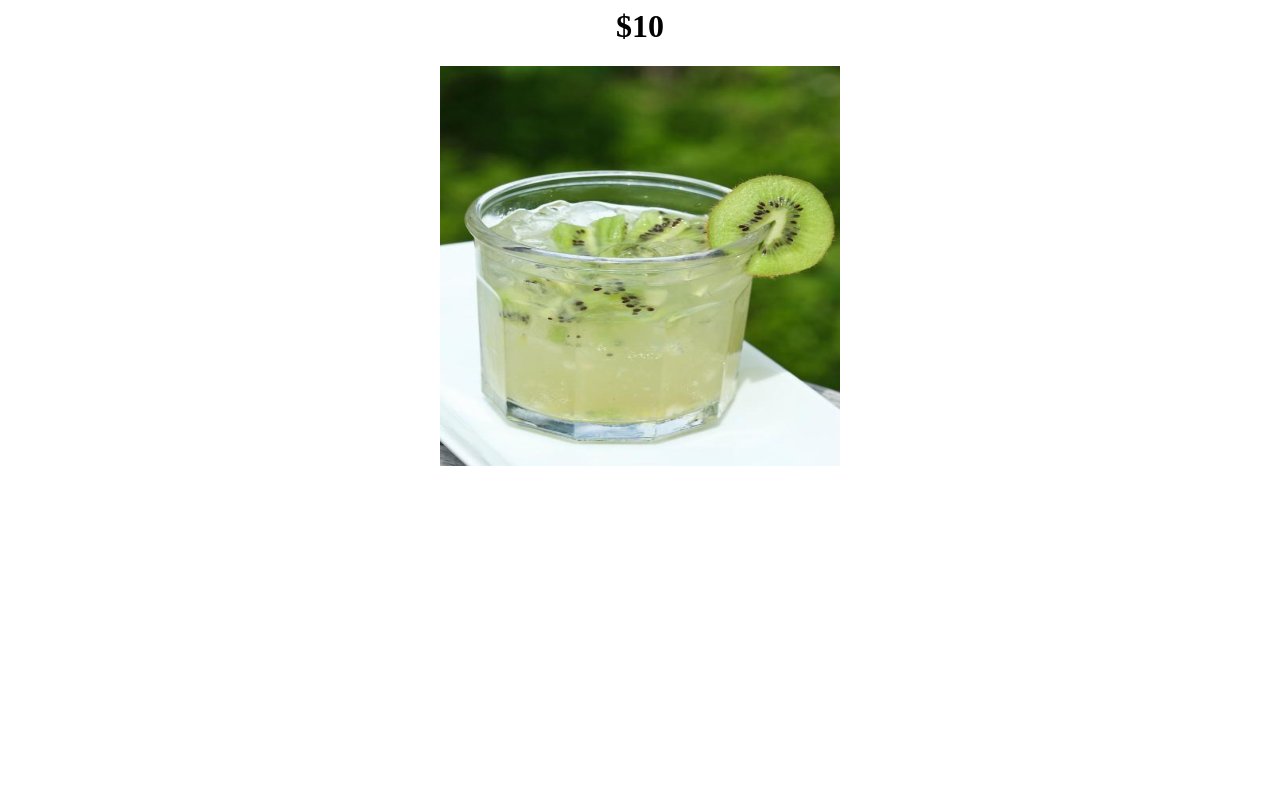
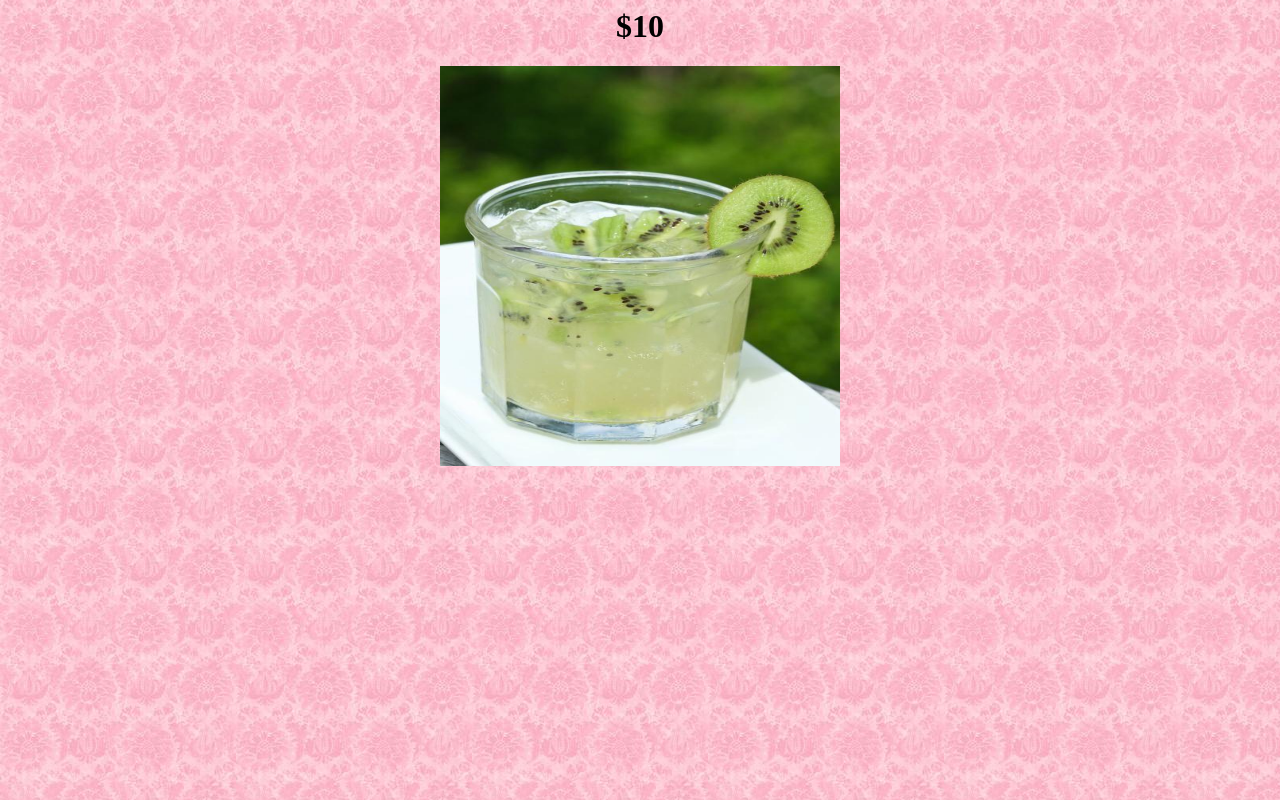
Before and after one commit to 3traisus/mkl, a plain HTML site: page seg_2p.html in a window 1280 px wide. Drawn offline with Linux system fonts and the light colour scheme.

Commit message:
Update seg_2p.html

```diff
--- a/seg_2p.html
+++ b/seg_2p.html
@@ -6,7 +6,7 @@
 
 		</head>
 
-	<body background="img/fondoboutique.jpg">
+	<body background="fondoboutique.jpg">
 
 		<center>
 			<table >
```
